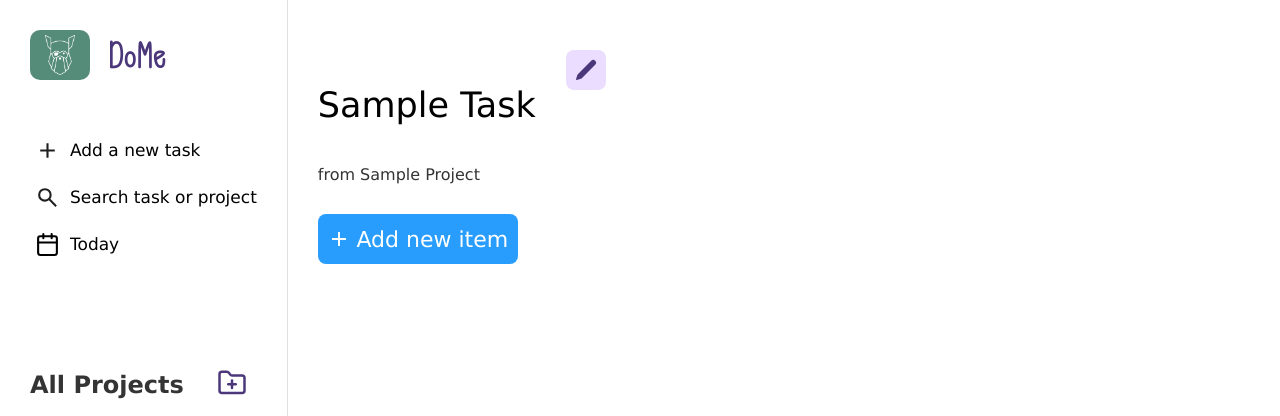
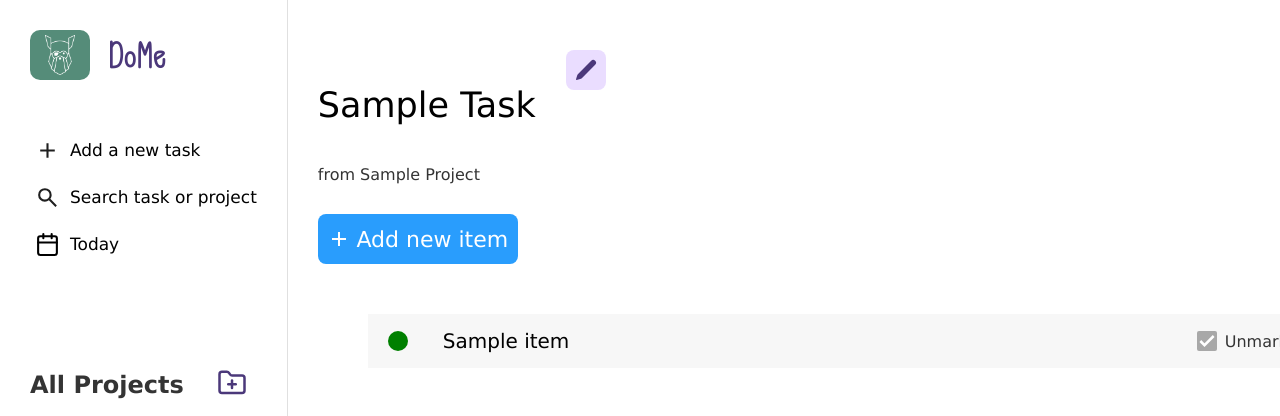
Before and after one commit to Moe-Pwint/to-do-list-app, a website built with webpack: page src/template.html in a window 1280 px wide. Both pictures are taken after a click on the button "Sample Task". Shown: the top 416 px of the page. Built offline with nearby package versions, Linux system fonts and the light colour scheme; files whose address does not match are found by name.

Commit message:
Create checkbox logic in items-display.js

```diff
--- a/src/index.js
+++ b/src/index.js
@@ -3,5 +3,4 @@ import "./main-ui.js";
 import "./add-new-task.js";
 
 
-//remove .active-yellow on left side tabs after something else has opened.
 //Listen to new task/new item submit buttons, when each inner button is on change, if all required fields are filled, enable the submit buttons.
--- /dev/null
+++ b/src/items-display.js
@@ -0,0 +1,62 @@
+//import { itemObjects } from "./objects-n-classes";
+
+//When the open-task-page.js is loaded, items will be displayed using the logics in this file.
+export {createItemDisplay, createCheckbox};
+
+import { createEle } from "./helper-functions";
+
+
+function createItemDisplay(itemObj) {
+    const itemsContainer = document.querySelector('#itemsContainer');
+
+    const itemTab = createEle('div');
+    itemTab.setAttribute('class', 'item-tab');
+    itemsContainer.appendChild(itemTab);
+
+    const itemCircle = createEle('div');
+    itemCircle.setAttribute('class', 'circle');
+    const priorityStatus = itemObj.itemPriority;
+    if (priorityStatus == 'Low') itemCircle.style.backgroundColor = 'green';
+    if (priorityStatus == 'Medium') itemCircle.style.backgroundColor = 'yellow';
+    if (priorityStatus == 'High') itemCircle.style.backgroundColor = 'red';
+    itemTab.appendChild(itemCircle);
+
+    const itemName = createEle('p');
+    itemName.setAttribute('class', 'item-display-name');
+    itemName.textContent = itemObj.itemName;
+    itemTab.appendChild(itemName);
+
+    //checkbox section
+    const checkbox = createCheckbox(itemObj.markStatus);
+    checkbox.firstChild.addEventListener('change', () => {
+        if (checkbox.firstChild.checked == true) {
+            itemObj.markStatus = true;
+            checkbox.lastChild.textContent = 'Unmark';
+        }
+        else {
+            itemObj.markStatus = false;
+            checkbox.lastChild.textContent = 'Mark as done';
+    }
+        console.log(itemObj);
+    })
+    itemTab.appendChild(checkbox);
+}
+
+function createCheckbox(markStat) {
+    const checkboxContainer = createEle('div');
+    checkboxContainer.setAttribute('class', 'checkboxContainer');
+    const checkbox = createEle('input');
+    checkbox.setAttribute("type", "checkbox");
+    checkbox.setAttribute('class', 'checkbox');
+    checkboxContainer.appendChild(checkbox);
+    const checkboxText = createEle('p');
+    if (markStat) {
+        checkbox.checked = true;
+        checkboxText.textContent = 'Unmark';
+    } else {
+        checkbox.checked = false;
+        checkboxText.textContent = 'Mark as done';
+    }
+    checkboxContainer.appendChild(checkboxText);
+    return checkboxContainer;
+}
--- a/src/main-ui.js
+++ b/src/main-ui.js
@@ -3,7 +3,7 @@
 import "./styles.css";
 import {changeProjectTabsColor, createEle} from './helper-functions.js';
 import {addNewProjectByIcon} from './new-project-btn.js';
-import {createSampleTabs} from './objects-n-classes.js';
+import {createSampleTabs, createSampleItem} from './objects-n-classes.js';
 
 //images import
 import odinImage from "./images/odin.png";
@@ -160,4 +160,5 @@ function createMainElements () {
     delSpan.appendChild(portraitDotsIcon);
 
     createSampleTabs();
+    createSampleItem();
 }
--- a/src/new-item-details.js
+++ b/src/new-item-details.js
@@ -1,6 +1,8 @@
+//This is the logic to create a new item in open-task-page.js. Then, item is saved in itemObjects array.
 export {newItemDetails};
 import {itemObjects, NewItem } from "./objects-n-classes.js";
 import {createEle, createLabel, createInput, createButton, checkInputFieldStatus} from './helper-functions.js';
+import {createCheckbox} from './items-display.js';
 
 //svg imports
 import plusPurple from './svg/plusPurple.svg';
@@ -31,7 +33,6 @@ function createAddNewItemDetailsBox(taskObj) {
     addItemNameSection.appendChild(itemNameText);
 
     const checkbox = createCheckbox();
-    // checkbox.id = 'checkbox';
     addItemNameSection.appendChild(checkbox);
 
         //body section
@@ -158,19 +159,7 @@ function assignPriorityOnChange() {
     })
 }
 
-function createCheckbox() {
-    const checkboxContainer = createEle('div');
-    checkboxContainer.setAttribute('class', 'checkboxContainer');
-    const checkbox = createEle('input');
-    checkbox.setAttribute("type", "checkbox");
-    checkbox.setAttribute('class', 'checkbox');
-    checkbox.id = 'checkboxId';
-    checkboxContainer.appendChild(checkbox);
-    const checkboxText = createEle('p');
-    checkboxText.textContent = 'Mark as done';
-    checkboxContainer.appendChild(checkboxText);
-    return checkboxContainer;
-}
+
 
 //When New Item Action Button is clicked, this function calls class NewItem() and return object's values.
 //Then call function removeItemPage and function resetAddItemTab.
@@ -198,7 +187,7 @@ function clickNewItemSubmit(taskObj) {
         }
         taskObj.itemsList.push(newItem.itemId);
         itemObjects.push(newItem);
-        console.log(itemObjects);
+        console.log(newItem);
         closeItemContainer();
     }
 }
--- a/src/objects-n-classes.js
+++ b/src/objects-n-classes.js
@@ -1,6 +1,6 @@
 //this file keeps the projectObjects array and taskObjectsArray.
 //It also has two classes to create a task object and a project object.
-export {projectObjects, taskObjects, itemObjects, NewTask, NewProject, NewItem, createSampleTabs};
+export {projectObjects, taskObjects, itemObjects, NewTask, NewProject, NewItem, createSampleTabs, createSampleItem};
 
 import {updateAllProjectsTabs, updateProjectTasksTabs} from './all-projects-tabs.js';
 
@@ -17,6 +17,14 @@ function createSampleTabs() {
 
     updateAllProjectsTabs(projectObjects[0]);
     updateProjectTasksTabs(projectObjects[0], taskObjects[0]);
+}
+
+function createSampleItem() {
+    const sampleItem = new NewItem('Sample item', 'sample description text', "2025-06-17", 'Low', "07fc00eb-8a46-4cbf-b55f-762fa2658a35");
+    sampleItem.markStatus = true;
+    itemObjects.push(sampleItem);
+    const parentTask = taskObjects.find(task => task.taskName == 'Sample Task');
+    parentTask.itemsList.push(sampleItem.itemId);
 }
 
 //This class takes the inputs from user and create a new task object.
--- a/src/open-task-page.js
+++ b/src/open-task-page.js
@@ -4,9 +4,10 @@
 export {openTaskPage};
 
 import './styles.css';
-import './objects-n-classes.js';
+import {itemObjects, taskObjects} from'./objects-n-classes.js';
 import {createButton, createEle} from './helper-functions.js';
 import {newItemDetails} from './new-item-details.js';
+import { createItemDisplay } from './items-display.js';
 
 //svg imports
 import taskEdit from './svg/taskEdit.svg';
@@ -49,6 +50,17 @@ function openTaskPage(childTaskObj) {
 
     //items section
     const itemsContainer = createEle('div');
-    itemsContainer.setAttribute('class', 'itemsContainer');
+    itemsContainer.id = 'itemsContainer';
     container.appendChild(itemsContainer);
+    loadItems(childTaskObj);
+
 }
+
+function loadItems(childTaskObj) {
+    const parentTask = taskObjects.find(obj => obj == childTaskObj);
+    const itemsListRef = parentTask.itemsList;
+    for (const itemIdRef of itemsListRef) {
+        const item = itemObjects.find(obj => obj.itemId == itemIdRef);
+        createItemDisplay(item);
+    }
+}
--- a/src/styles.css
+++ b/src/styles.css
@@ -14,6 +14,7 @@
     --turquoise: rgb(85, 140, 121);
     --dark-grey: #343434;
     --grey-bg-containers: #F4F4F4;
+    --items-display-bg: #f7f7f7;
 
 }
 
@@ -487,7 +488,7 @@ select#choosingFolder {
 }
 
     /* items section */
-.itemsContainer {
+#itemsContainer {
     width:900px;
     height:max-content;
     margin: 50px;
@@ -555,3 +556,19 @@ select#choosingFolder {
 #selectingPriority option {
     text-align: center;
 }
+
+/* Items display */
+
+.item-tab {
+    width:100%;
+    display:flex;
+    align-items: center;
+    background-color: var(--items-display-bg);
+    padding-left: 20px;
+    padding-right: 20px;
+}
+
+.item-display-name {
+    font-size: 20px;
+    margin:15px;
+}
```
Also changed, not shown: README.txt.
